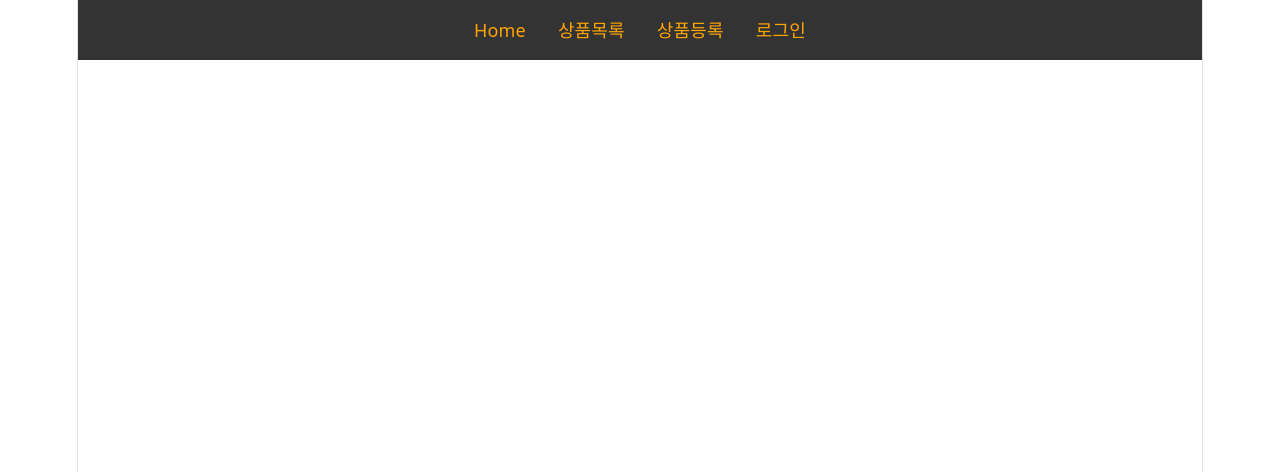
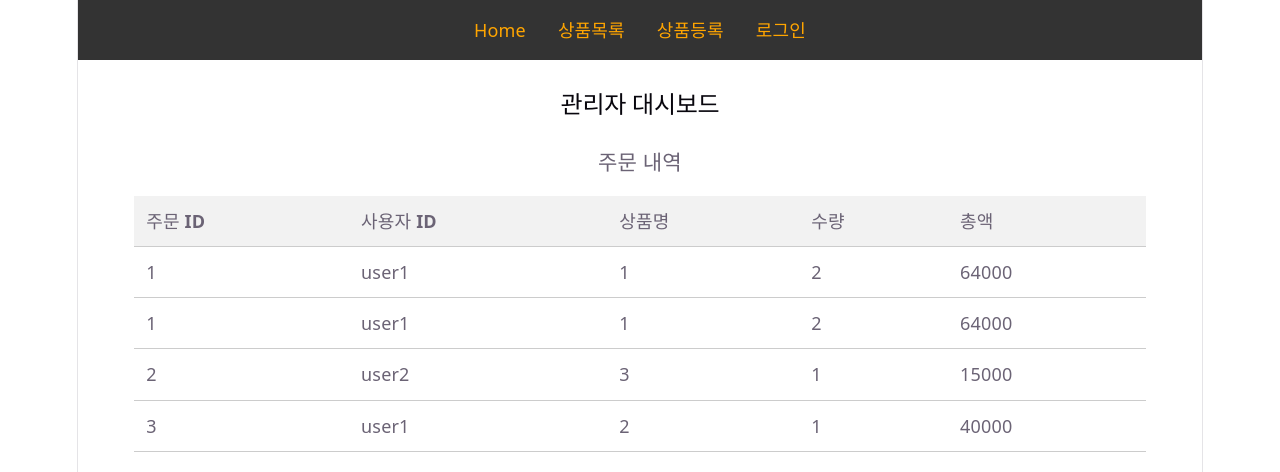
Before and after one commit to kiyongee2/shopping, a React (Vite) app: page /dashboard in a window 1280 px wide. Before the commit this address had no page. Shown: the top 472 px of the page. Built offline with nearby package versions, Linux system fonts and the light colour scheme.

Commit message:
관리자 구현

```diff
--- a/src/App.css
+++ b/src/App.css
@@ -291,3 +291,23 @@
 .signup button:hover{
   background-color: #0204a0;
 }
+
+/* 관리자 DashBoard 스타일 */
+.order-table-wrap{
+  width: 90%;
+  margin: 0 auto;
+}
+.order-table{
+  width: 100%;
+  border-collapse: collapse;
+}
+.order-table th,
+.order-table td{
+  padding: 12px;
+  text-align: left;
+  border-bottom: 1px solid #ccc;
+}
+.order-table th{
+  background-color: #f2f2f2;
+  font-weight: bold;
+}
--- a/src/App.tsx
+++ b/src/App.tsx
@@ -9,24 +9,30 @@ import AddProduct from './products/AddProduct'
 import SignIn from './users/SignIn'
 import { useState } from 'react'
 import SignUp from './users/SignUp'
+import DashBoard from './users/DashBoard'
 
 function App() {
   //로그인 상태 관리
   const [isLoggedIn, setIsLoggedIn] = useState<boolean>(false);
 
-  // 로그인한 회원의 상태 관리(null-로그아웃 시)
+  // 로그인한 사용자의 ID 상태 관리(null-로그아웃 시)
   const [userId, setUserId] = useState<string | null>(null);
 
+  // 로그인한 사용자 권한 관리
+  const [userRole, setUserRole] = useState<string | null>(null);
+
   // 로그인 핸들러 함수
-  const handleLogin = (username: string) => {
+  const handleLogin = (username: string, role: string) => {
     setIsLoggedIn(true);
     setUserId(username);
+    setUserRole(role);
   }
 
   // 로그아웃 핸들러 함수
   const handleLogout = () => {
     setIsLoggedIn(false);
     setUserId(null);
+    setUserRole(null);
   }
 
   return (
@@ -36,6 +42,7 @@ function App() {
           <Header
             isLoggedIn={isLoggedIn}
             userId={userId}
+            userRole={userRole}
             onLogout={handleLogout}
           />
           <Routes>
@@ -45,6 +52,7 @@ function App() {
             <Route path='/products/add' element={<AddProduct />} />
             <Route path='/signin' element={<SignIn onLogin={handleLogin} />} />
             <Route path='/signup' element={<SignUp />} />
+            <Route path='/dashboard' element={<DashBoard userRole={userRole} />} />
           </Routes>
         </BrowserRouter>
       </section>
--- /dev/null
+++ b/src/data/orders.json
@@ -0,0 +1,34 @@
+[
+    {
+        "id": 1,
+        "userId": "user1",
+        "productId": 1,
+        "quantity": 2,
+        "totalPrice": 64000,
+        "orderDate": "2023-08-01"
+    },
+    {
+        "id": 1,
+        "userId": "user1",
+        "productId": 1,
+        "quantity": 2,
+        "totalPrice": 64000,
+        "orderDate": "2025-08-01"
+    },
+    {
+        "id": 2,
+        "userId": "user2",
+        "productId": 3,
+        "quantity": 1,
+        "totalPrice": 15000,
+        "orderDate": "2025-08-02"
+    },
+    {
+        "id": 3,
+        "userId": "user1",
+        "productId": 2,
+        "quantity": 1,
+        "totalPrice": 40000,
+        "orderDate": "2025-08-03"
+    }
+]
--- a/src/layouts/Header.tsx
+++ b/src/layouts/Header.tsx
@@ -4,10 +4,12 @@ import { NavLink, useNavigate } from "react-router-dom";
 interface HeaderProps{
     isLoggedIn: boolean,
     userId: string | null,
+    userRole: string | null,
     onLogout: () => void
 }
 
-const Header = ({isLoggedIn, userId, onLogout}: HeaderProps) => {
+const Header = ({isLoggedIn, userId, userRole,
+    onLogout}: HeaderProps) => {
     const navigate = useNavigate();
 
     return(
@@ -16,6 +18,8 @@ const Header = ({isLoggedIn, userId, onLogout}: HeaderProps) => {
                 <NavLink to='/'>Home</NavLink>
                 <NavLink to='/products'>상품목록</NavLink>
                 <NavLink to='/products/add'>상품등록</NavLink>
+                {userRole === "admin" &&
+                    <NavLink to='/dashboard'>관리자</NavLink>}
                 {isLoggedIn ? (
                     <div className="header-user">
                         <span>{userId}</span>
--- /dev/null
+++ b/src/users/DashBoard.tsx
@@ -0,0 +1,45 @@
+
+import { useNavigate } from "react-router-dom";
+import orders from "../data/orders.json"
+
+//Props 타입 정의
+interface DashBoardProps{
+    userRole: string | null,
+}
+
+const DashBoard = ({userRole}: DashBoardProps) => {
+    const navigate = useNavigate();
+
+    return(
+        <div>
+            <h2>관리자 대시보드</h2>
+            <h3>주문 내역</h3>
+            <div className="order-table-wrap">
+                <table className="order-table">
+                    <thead>
+                        <tr>
+                            <th>주문 ID</th>
+                            <th>사용자 ID</th>
+                            <th>상품명</th>
+                            <th>수량</th>
+                            <th>총액</th>
+                        </tr>
+                    </thead>
+                    <tbody>
+                        {orders.map((order) => (
+                            <tr key={order.id}>
+                                <td>{order.id}</td>
+                                <td>{order.userId}</td>
+                                <td>{order.productId}</td>
+                                <td>{order.quantity}</td>
+                                <td>{order.totalPrice}</td>
+                            </tr>
+                        ))}
+                    </tbody>
+                </table>
+            </div>
+        </div>
+    )
+}
+
+export default DashBoard;
--- a/src/users/SignIn.tsx
+++ b/src/users/SignIn.tsx
@@ -10,7 +10,7 @@ interface SignInForm{
 
 // 로그인 Props 객체 정의
 interface SignInProps{
-    onLogin: (username: string) => void;
+    onLogin: (username: string, role: string) => void;
 }
 
 
@@ -51,7 +51,7 @@ const SignIn = ({onLogin}: SignInProps) => {
 
         if(matched){
             setLoginResult("success");
-            onLogin(username);  //부모 컴포넌트에 알림
+            onLogin(matched.username, matched.role);  //부모 컴포넌트에 로그인 성공 알림
             alert("로그인 되었습니다.");
             navigate('/');  //로그인 성공후 메인 페이지로 이동
         }else{
```
